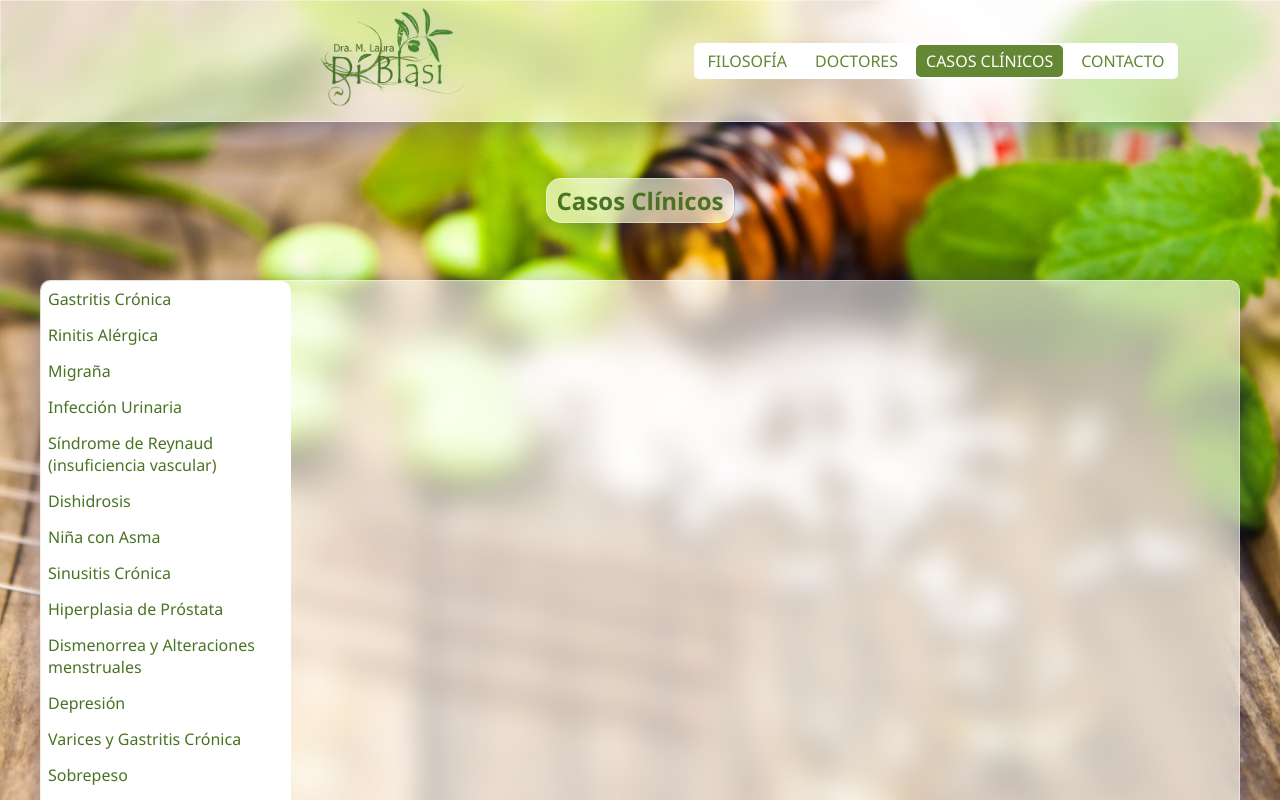
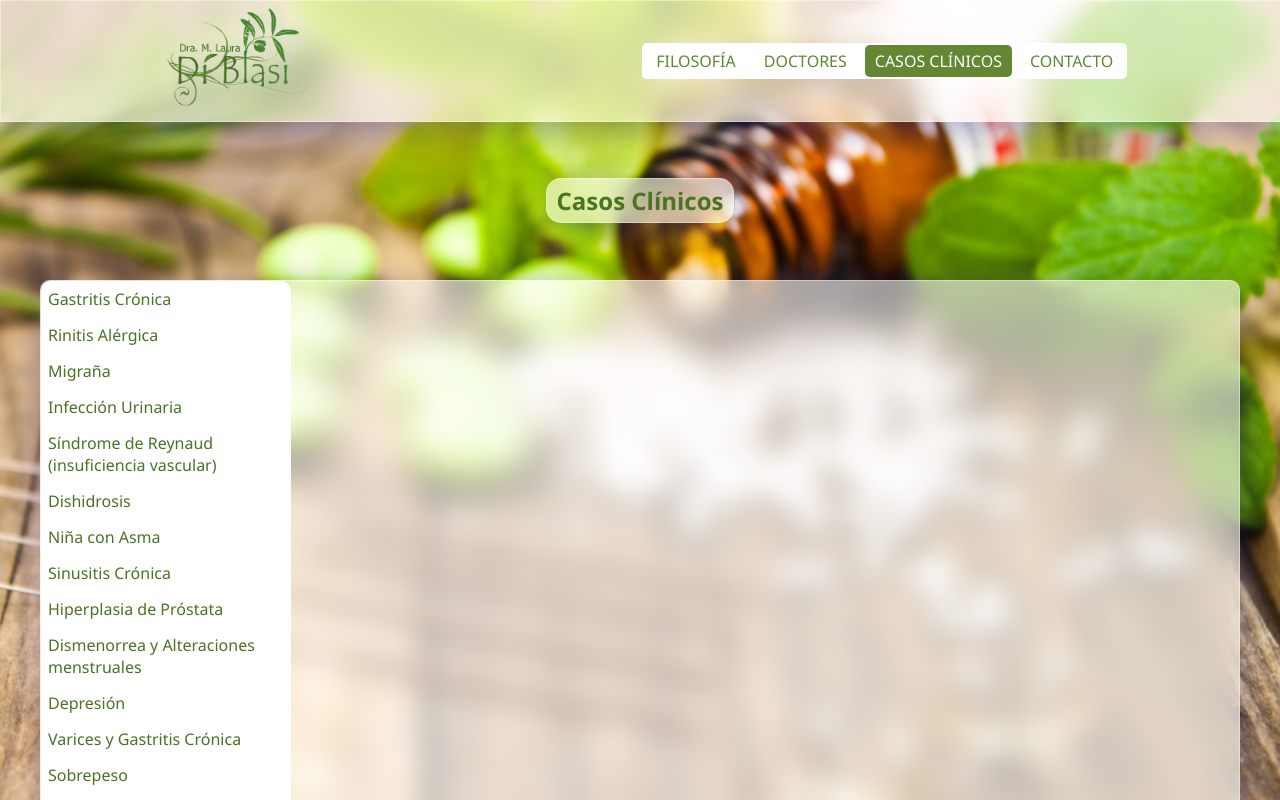
Before and after one commit to Kishoft/homeodiblasi, a Nuxt app: page /casos in a window 1280 px wide. Shown: the top 800 px of the page. Built offline with nearby package versions, Linux system fonts and the light colour scheme; no server answers.

Commit message:
Arreglo en el menú

```diff
--- a/components/NavBar.vue
+++ b/components/NavBar.vue
@@ -1,13 +1,13 @@
 <template>
 <div id="top-bar" class="glass">
+  <figure class="logo">
+    <img src="~/assets/images/s2.png" alt="Logo">
+  </figure>
   <div id="top-bar-toggle-btn" @click.prevent="toggle">
     <div :style="{ transform : open ? 'rotate(37deg) translateX(5px)' : 'rotate(0deg)' }" class="top-bar-line"></div>
     <div :style="{ opacity : open ? 0 : 1 }" class="top-bar-line"></div>
     <div :style="{ transform : open ? 'rotate(-37deg) translateX(5px)' : 'rotate(0deg)' }" class="top-bar-line"></div>
   </div>
-  <figure class="logo">
-    <img src="~/assets/images/s2.png" alt="Logo">
-  </figure>
   <nav :style="{ left: open ? '0' : '-100%' }">
       <NuxtLink to="/filosofia" @click.native="close">Filosofía</NuxtLink>
       <NuxtLink to="/doctores" @click.native="close">Doctores</NuxtLink>
@@ -44,7 +44,7 @@ export default {
   #top-bar{
     display:flex;
     width: 100%;
-    justify-content: space-around;
+    justify-content: space-evenly;
     align-items: center;
     position: fixed;
     top:0;
@@ -67,8 +67,8 @@ export default {
     padding: 5px 10px;
     text-decoration: none;
     text-transform: uppercase;
+    border-radius: 5px;
     color: var(--color1);
-    border-radius: 5px;
   }
   #top-bar nav a:hover, #top-bar nav a.nuxt-link-exact-active, #top-bar nav a.nuxt-link-active{
     background: var(--color1);
@@ -102,6 +102,7 @@ export default {
       height: 5px;
       transform-origin: left;
       transition: all .5s ease;
+      border-radius: 5px;
       background: var(--color2);
     }
     #top-bar nav{
--- a/components/SideNav.vue
+++ b/components/SideNav.vue
@@ -90,10 +90,10 @@ export default {
 
   aside nav a{
     text-decoration: none;
-    color: var(--color2);
     margin: 2px;
     padding: 5px;
     border-radius: 5px;
+    color: var(--color2);
   }
 
   aside nav a:hover{
@@ -136,10 +136,10 @@ export default {
       display: flex;
       width: 100%;
       height: 5px;
-      background: var(--color2);
       transform-origin: left;
       border-radius: 5px;
       transition: all .5s ease;
+      background: var(--color2);
     }
 
   }
```
Also changed, not shown: 1 other file (tests, documents, lock files or other folders).
